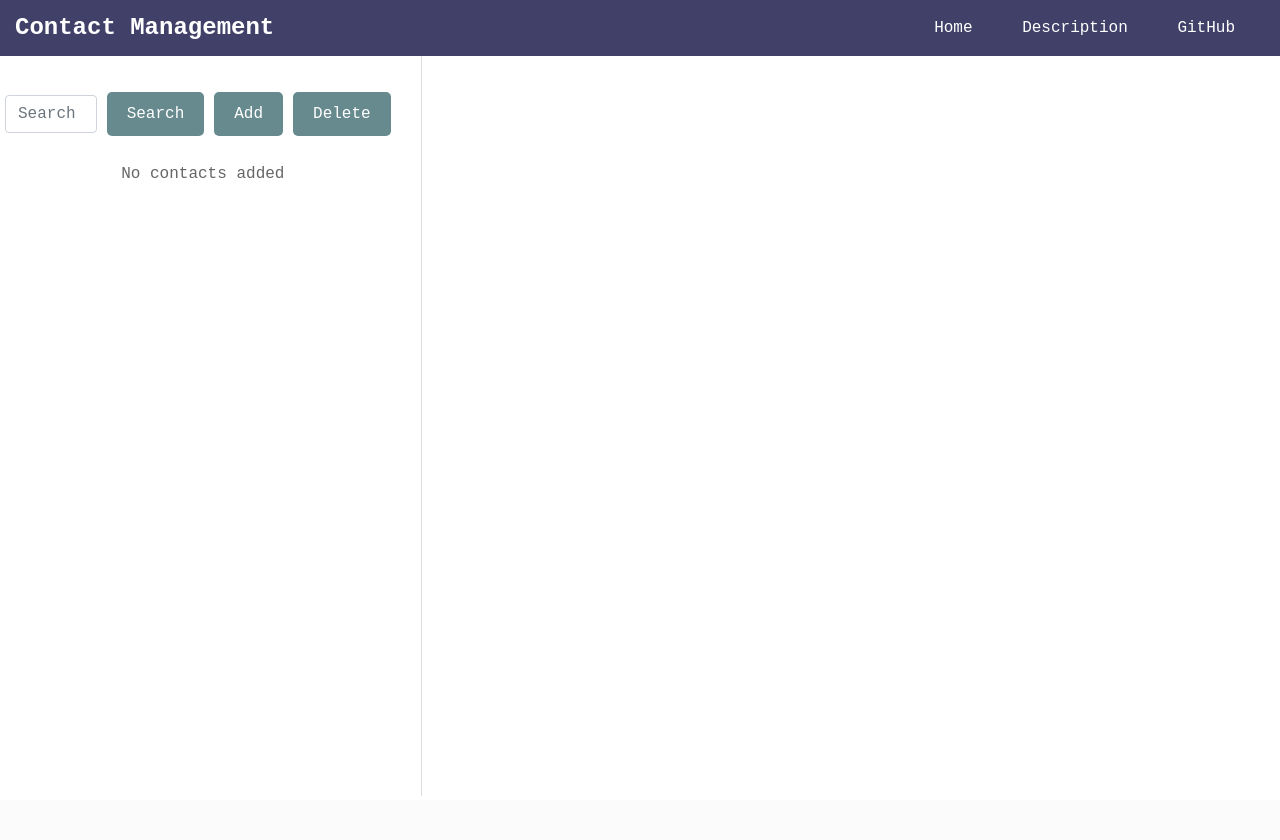
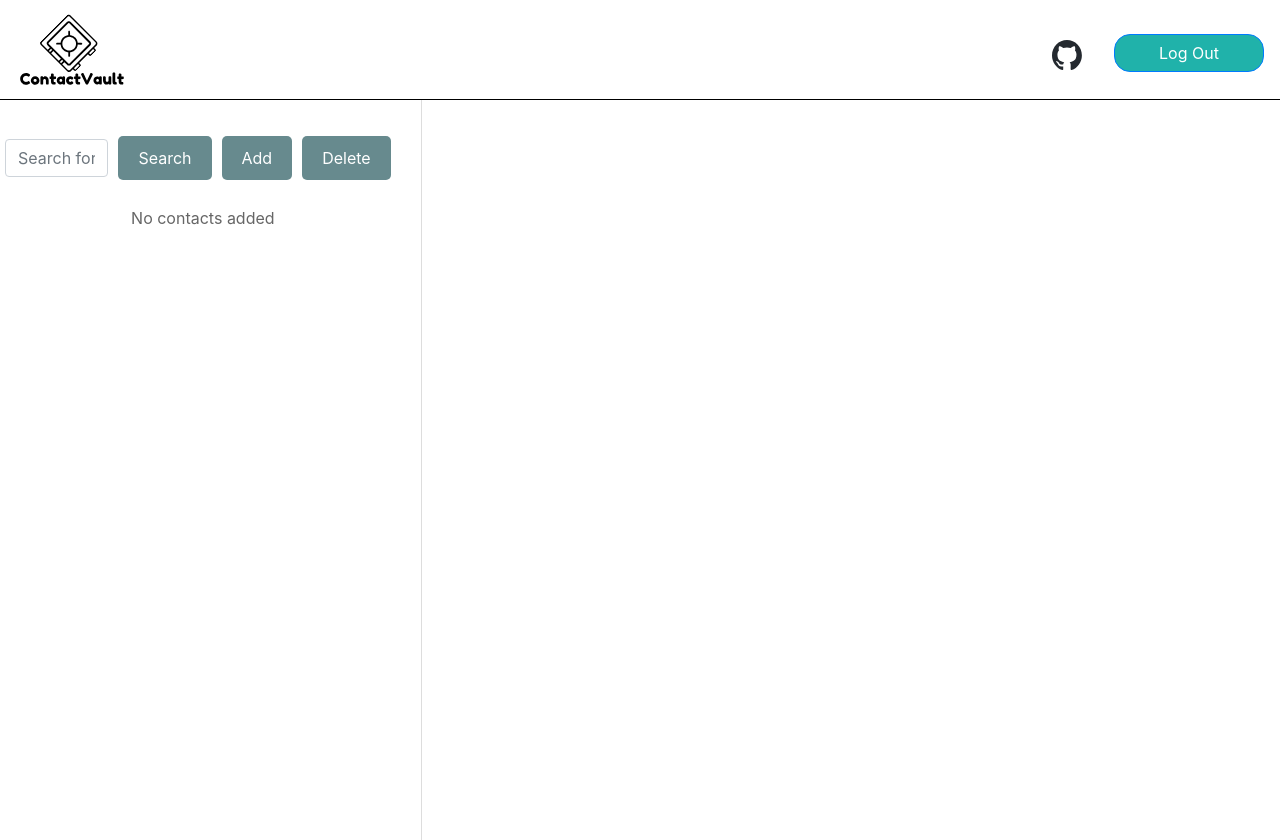
Before and after one commit to KaziAmin110/ContactVault, a PHP site: page /app/src/contacts-page/index.html in a window 1280 px wide. Before the commit the page ends 796 px from the top, so only its background shows below. Run offline with PHP 8.4, Linux system fonts and the light colour scheme.

Commit message:
Added Modified Nav bar to match home page

```diff
--- a/app/src/contacts-page/index.html
+++ b/app/src/contacts-page/index.html
@@ -1,28 +1,35 @@
 <!DOCTYPE html>
 <html lang="en">
+
 <head>
     <meta charset="UTF-8">
     <meta name="viewport" content="width=device-width, initial-scale=1.0">
-    <title>Contact Management</title>
+
     <link rel="stylesheet" href="https://stackpath.bootstrapcdn.com/bootstrap/4.5.2/css/bootstrap.min.css">
-    <link rel="stylesheet" href="contacts.css">
+    <link rel="stylesheet" href="../css/contacts.css">
+
+    <title>ContactVault | Home</title>
 </head>
+
 <body>
 
-    <div class="container-fluid">
-        <div class="row">
-            <div class="col-12 top-bar">
-                <div class="top-bar-left">
-                    <span class="top-bar-title">Contact Management</span>
+    <nav class="navbar navbar-inverse container-fluid" id="nav_bar">
+        <div class="logo-header">
+            <a class="navbar-brand" href="index.html">
+                <img src="../images/logo.svg" class="img-fluid logo" alt="">
+            </a>
         </div>
-                <div class="top-bar-right">
-                    <a href="#" class="top-bar-link">Home</a>
-                    <a href="#" class="top-bar-link">Description</a>
-                    <a href="https://github.com/LockedThread" class="top-bar-link">GitHub</a>
+        <div class="nav-links">
+            <a href="https://github.com/KaziAmin110/contact-manager">
+                <img src="../images/github-mark.svg" alt="github logo link" class="github-logo">
+            </a>
+            <a href="../frontend/signup.html" class="btn btn-primary sign-up-btn">Log Out</a>
         </div>
-            </div>
-        </div>
-        <div class="row">
+    </nav>
+
+    <!-- Contact List Section -->
+    <!-- row -->
+    <div class="row contacts">
         <div class="col-md-4 contacts-list">
             <div class="contact-actions mt-3 mb-3">
                 <div class="search-bar-actions">
@@ -35,15 +42,17 @@
             <ul class="list-group" id="contact-list">
                 <li class="list-group-item no-contacts">No contacts added</li>
             </ul>
+
         </div>
 
-			<!-- Right Side Contact -->
+       <!-- Contact Description Section -->
         <div class="col-md-8 contact-details" id="contact-details" style="display: none;">
             <div class="contact-header">
                 <img src="avatar1.jpg" alt="Profile Picture" class="avatar-large" id="contact-avatar">
                 <div style="display: flex; align-items: center;">
                     <input type="text" id="contact-name" class="editable-field" readonly>
                     <img src="edit.jpg" alt="Edit" class="edit-icon" onclick="modifySelected()">
+                    <h1>hello</h1>
                 </div>
             </div>
             <div class="contact-body">
@@ -60,14 +69,15 @@
                     <input type="text" id="contact-linkedin" class="editable-field" readonly>
                     <br>
                 </div>
-                    <button class="btn btn-primary save-button" onclick="saveContactDetails()" style="display: none;">Save</button>
-                </div>
+                <button class="btn btn-primary save-button" onclick="saveContactDetails()"
+                    style="display: none;">Save</button>
             </div>
         </div>
     </div>
 
     <!-- Add Contact Popout -->
-    <div class="modal fade" id="addContactModal" tabindex="-1" role="dialog" aria-labelledby="addContactModalLabel" aria-hidden="true">
+    <div class="modal fade" id="addContactModal" tabindex="-1" role="dialog" aria-labelledby="addContactModalLabel"
+        aria-hidden="true">
         <div class="modal-dialog" role="document">
             <div class="modal-content">
                 <div class="modal-header">
@@ -105,7 +115,8 @@
                         </div>
                         <div class="form-group">
                             <label for="new-contact-bio">Bio</label>
-                            <textarea class="form-control bio-field" id="new-contact-bio" rows="10" cols="60" required></textarea>
+                            <textarea class="form-control bio-field" id="new-contact-bio" rows="10" cols="60"
+                                required></textarea>
                         </div>
                         <div class="form-group">
                             <label for="new-contact-linkedin">LinkedIn Profile</label>
@@ -124,4 +135,5 @@
     <script src="https://stackpath.bootstrapcdn.com/bootstrap/4.5.2/js/bootstrap.min.js"></script>
     <script src="contacts.js"></script>
 </body>
+
 </html>
--- a/app/src/contacts-page/contacts.css
+++ b/app/src/css/contacts.css
@@ -1,48 +1,44 @@
 body {
-    background-color: #FFFFFF;
-    font-family: 'Courier New', Courier, monospace;
-    margin: 0;
-    padding: 0;
+    height: 100vh;
 }
 
-.container-fluid {
-    padding: 0;
+.navbar {
+    height: 100px;
+    margin-left: 0px;
+    margin-right: 0px;
+    width: 100%;
+    border-bottom: 1px solid black;
+    display: flex;
+    justify-content: space-between;
+    background-color: white;
 }
 
-.top-bar {
-    background-color: #414069;
-    padding: 10px 10px;
+.nav-links {
     display: flex;
-    justify-content: space-between;
-    align-items: center;
+    gap: 2rem;
+    align-items: baseline;
+    margin-bottom: 30px;
 }
 
-.top-bar-left {
-    flex: 1;
-    padding-left: 20px;
+.navbar>* {
+    margin-top: -70px;
 }
 
-.top-bar-title {
-    color: #fff;
-    font-size: 24px;
-    font-weight: bold;
+.github-logo {
+    width: 30px;
+    height: 30px;
 }
 
-.top-bar-right {
-    flex: 1;
-    text-align: right;
-    margin-right: 50px;
+.github-logo:hover {
+    transform: translateY(-5px);
 }
 
-.top-bar-link {
-    color: #fff;
-    margin-left: 40px;
-    text-decoration: none;
+.logo {
+    width: 250px;
+    height: 250px;
+    margin-left: -50px;
 }
 
-.top-bar-link:hover {
-    text-decoration: underline;
-}
 
 .contacts-list {
     background-color: #FFFFFF;
@@ -254,3 +250,15 @@ body {
 .is-invalid ~ .invalid-feedback {
     display: block;
 }
+
+.btn-primary {
+    background-color: lightseagreen;
+    min-width: 150px;
+    border-radius: 1rem;
+}
+
+.btn-primary:hover {
+    background-color: red;
+    box-shadow: 0px 25px 20px -20px rgba(0, 0, 0, 0.45);
+    transform: translateY(-5px);
+}
```
Lines whose indentation alone changed are shown as unchanged.
